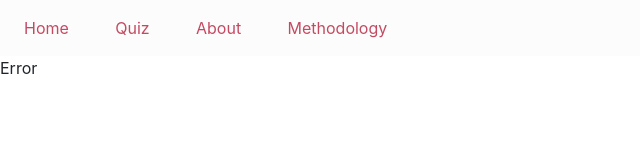
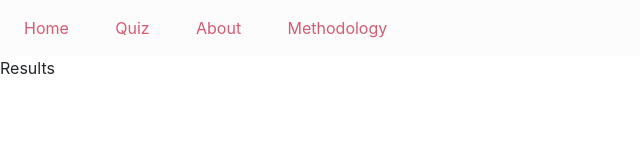
Before and after one commit to bsitenga/EthicsEngine, a React (Create React App) app: page /results in a window 1280 px wide. Shown: the top 160 px of the page, without its empty margins (0-640 px from the left). Built offline with nearby package versions, Linux system fonts and the light colour scheme.

Commit message:
added measurements

```diff
--- a/src/App.css
+++ b/src/App.css
@@ -2,7 +2,7 @@
 :root {
     --white-bg: #FCFCFC;
     --text-color: #142B6F;
-    --highlights: #C44A62;
+    --highlights: #D55B73;
     --light-highlights: #E66B84;
 }
 
--- a/src/App.js
+++ b/src/App.js
@@ -2,6 +2,7 @@ import './App.css';
 import { Route, Switch, Link } from 'react-router-dom';
 import Home from './components/Home.js';
 import Quiz from './components/Quiz.js';
+import Results from './components/Results.js';
 import About from './components/About.js';
 import Methodology from './components/Methodology.js';
 import Error from './components/Error.js'
@@ -22,6 +23,7 @@ function App() {
       <Switch>
         <Route path="/" component={Home} exact />
         <Route path="/quiz" component={Quiz} />
+        <Route path="/results" component={Results} />
         <Route path="/about" component={About} />
         <Route path="/methodology" component={Methodology} />
         <Route component={Error} />
--- /dev/null
+++ b/src/components/Results.js
@@ -0,0 +1,13 @@
+import Container from 'react-bootstrap/Container';
+import Row from 'react-bootstrap/Row';
+import Col from 'react-bootstrap/Col';
+
+function Results() {
+    return (
+      <div className="results-container">
+          Results
+      </div>
+    );
+  }
+
+  export default Results;
--- a/src/components/data/Scenarios.js
+++ b/src/components/data/Scenarios.js
@@ -1,5 +1,5 @@
 module.exports = [
-    { Left: "Hit three pedestrians in the car's way", Right: "Swerve into one pedestrian"},
+    { Left: "Hit three pedestrians in the car's way", Right: "Swerve into one pedestrian" },
     { Left: "Hit three pedestrians in the car's way", Right: "Swerve into a barricade, killing all passengers" },
     { Left: "Hit a barricade, killing all passengers", Right: "Swerve into the adjacent lane, with unknown consequences" },
     { Left: "Hit ten pedestrians in the car's way", Right: "Swerve into one pedestrian" },
@@ -8,4 +8,5 @@ module.exports = [
     { Left: "Hit an unidentified object, with unknown consequences", Right: "Swerve into a pedestrian" },
     { Left: "Hit three pedestrians in the car's way", Right: "Swerve into three pedestrians" },
     { Left: "Hit an unidentified object, with unknown consequences", Right: "Swerve into the adjacent lane, with unknown consequences" },
-    { Left: "Hit a barricade, killing all passengers", Right: "Swerve into an unidentified object, with unknown consequences" }];
+    { Left: "Hit a barricade, killing all passengers", Right: "Swerve into an unidentified object, with unknown consequences" }
+];
```
Also changed, not shown: src/components/data/Measurements.js (added, +12 -0 lines).
